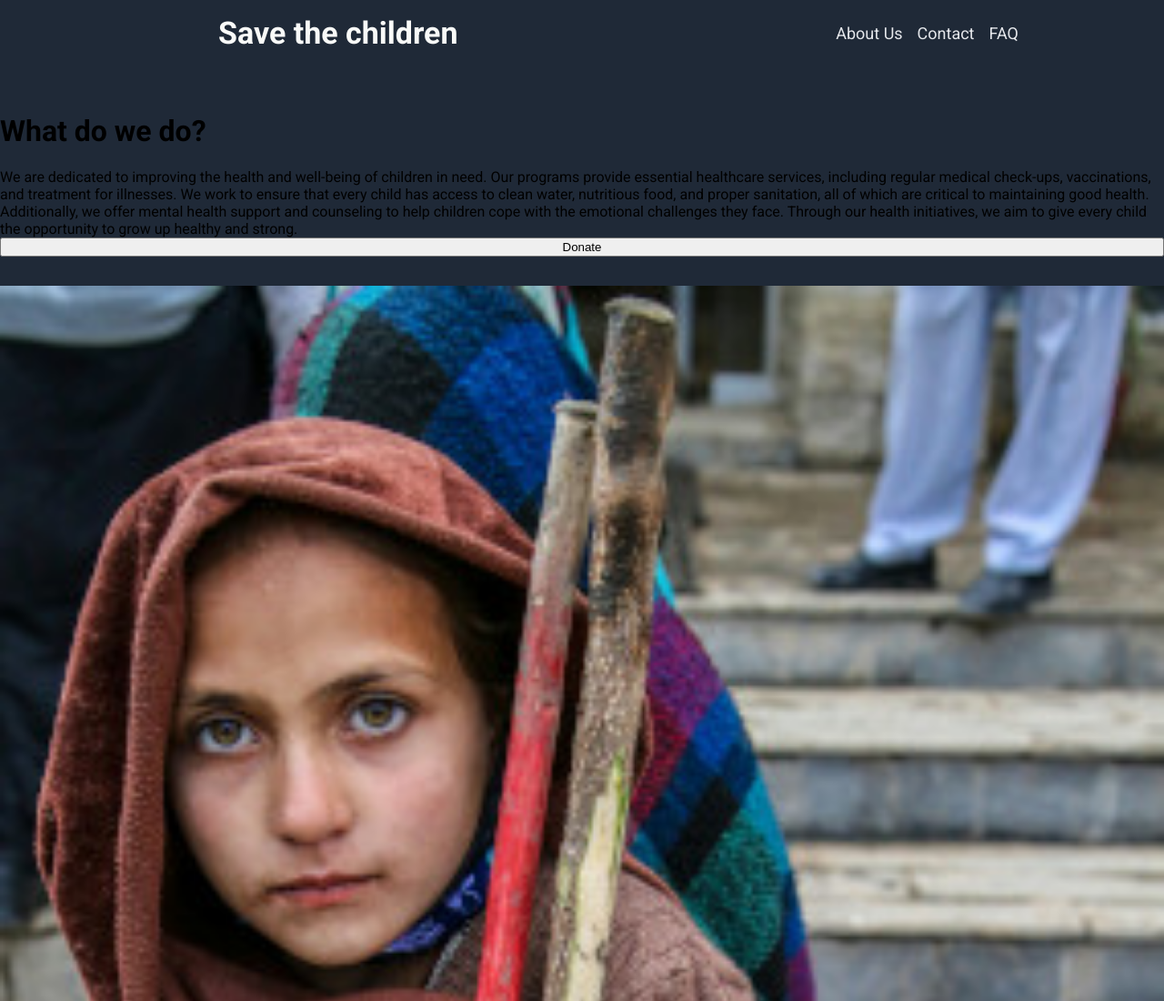
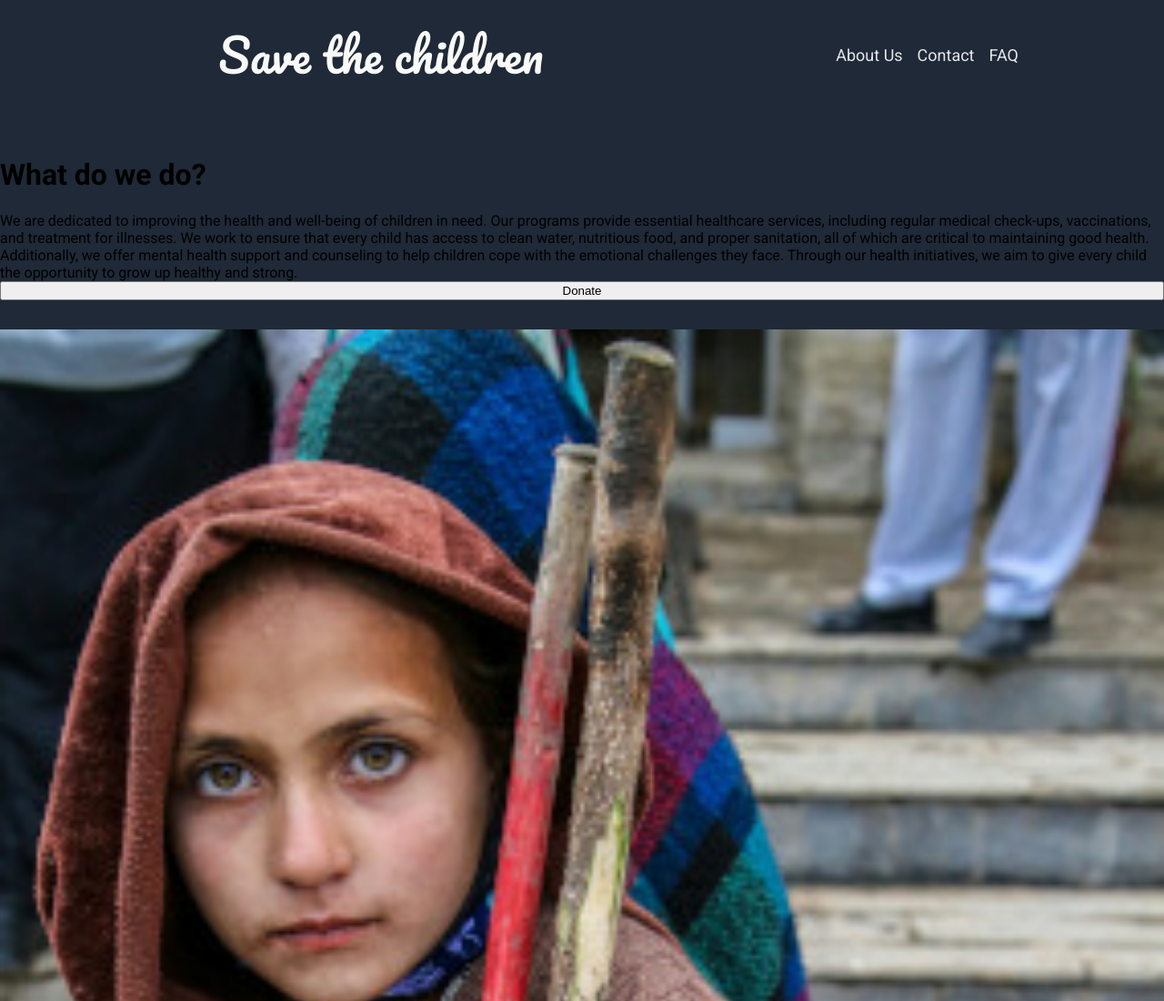
Before and after one commit to seldave/odin-landing-page, a plain HTML site: page index.html in a window 1280 px wide. Shown: the top 1100 px of the page at 91% size. Drawn offline with Linux system fonts and the light colour scheme.

Commit message:
fix: change the font-family of the header logo and correct spelling error on title
Changed the font-family of the header logo to Pacifico

```diff
--- a/index.html
+++ b/index.html
@@ -3,7 +3,7 @@
 <head>
     <meta charset="UTF-8">
     <meta name="viewport" content="width=device-width, initial-scale=1.0">
-    <title>Save The Childrem</title>
+    <title>Save The Children</title>
     <link rel="stylesheet" href="stylesheet.css">
 </head>
 <body>
--- a/stylesheet.css
+++ b/stylesheet.css
@@ -1,4 +1,8 @@
 @import url('https://fonts.googleapis.com/css2?family=Roboto:wght@400;700&display=swap');
+@import url('https://fonts.googleapis.com/css2?family=Pacifico&display=swap');
+@import url('https://fonts.googleapis.com/css2?family=Lobster&display=swap');
+
+
 
 body {
     min-height: 100vh;
@@ -34,13 +38,14 @@ li{
 }
 
 .header-logo {
-    font-size: 34px;
+    font-size: 50px;
     color: #F9FAF8;
     display: flex;
-    font-weight: bolder;
+    font-weight: 500;
     justify-content: flex-start;
     margin-left: 200px;
     margin-right: auto;
+    font-family: 'Pacifico', cursive;
 }
 
 .header-links {
```
